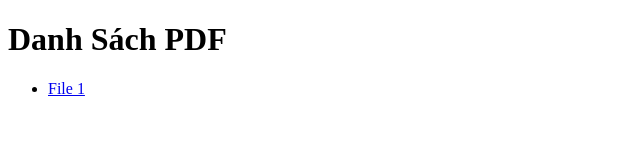
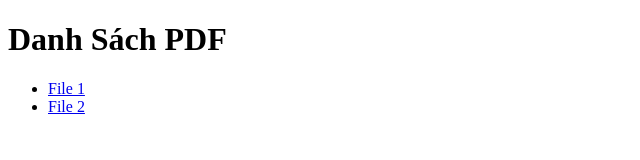
Before and after one commit to datayootedu887/data2, a plain HTML site: page index.html in a window 1280 px wide. Shown: the full height of the page, 0-640 px from the left. Drawn offline with Linux system fonts and the light colour scheme.

Commit message:
Update index.html

```diff
--- a/index.html
+++ b/index.html
@@ -7,6 +7,7 @@
     <h1>Danh Sách PDF</h1>
     <ul>
         <li><a href="file1.pdf">File 1</a></li>
+        <li><a href="file2.pdf">File 2</a></li>
 
 
 
```
